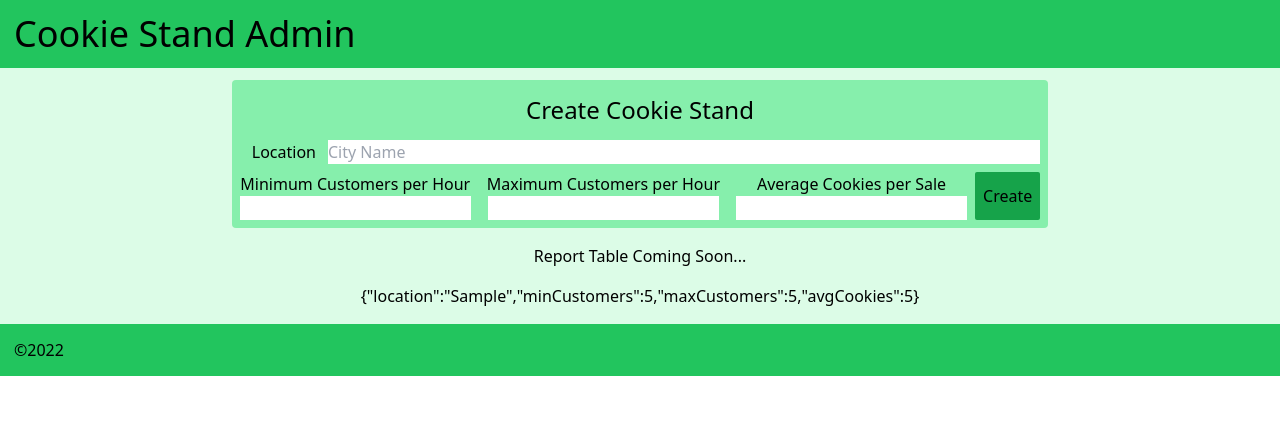
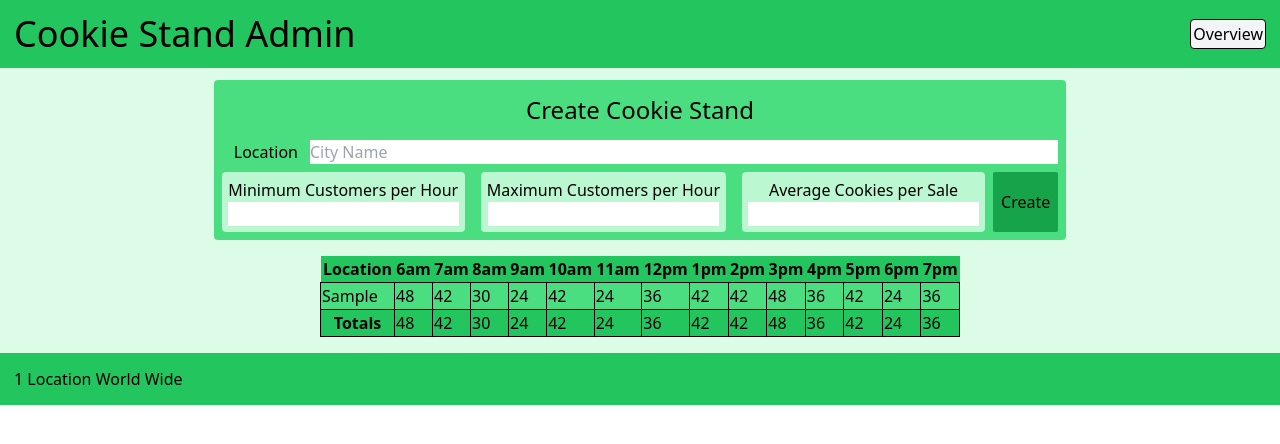
Before and after one commit to BenjaminSmall94/cookie-stand-admin, a Next.js app: page / in a window 1280 px wide. Both pictures are taken after typing "Sample", "5", "5", "5" into the empty fields and a click on the button "Create". Shown: the top 444 px of the page. Built offline with nearby package versions, Linux system fonts and the light colour scheme.

Commit message:
built table for tracking cookie sales using map function and more

```diff
--- /dev/null
+++ b/components/CookieForm.js
@@ -0,0 +1,28 @@
+function CookieForm(props) {
+  return (
+    <form onSubmit={props.onSubmit} className="w-1/2 min-w-max mx-auto my-3 bg-green-400 rounded">
+      <h2 className='text-2xl p-3.5 text-center'>Create Cookie Stand</h2>
+      <div className='flex'>
+        <label htmlFor="location" className='ml-5 mr-2'>Location</label>
+        <input type="text" placeholder='City Name' name="location" className='flex-auto mr-2 ml-1' required />
+      </div>
+      <div className='flex py-2'>
+        <div className='flex-auto mx-2 p-1.5 bg-green-200 rounded'>
+          <label htmlFor="min_cust" className='block text-center'>Minimum Customers per Hour</label>
+          <input type="number" name='min_cust' className='block mx-auto' required />
+        </div>
+        <div className='flex-auto mx-2 p-1.5 bg-green-200 rounded'>
+          <label htmlFor="max_cust" className='block text-center'>Maximum Customers per Hour</label>
+          <input type="number" name='max_cust' className='block mx-auto' required />
+        </div>
+        <div className='flex-auto mx-2 p-1.5 bg-green-200 rounded'>
+          <label htmlFor="avg_cookies" className='block text-center'>Average Cookies per Sale</label>
+          <input type="number" name='avg_cookies' className='block mx-auto' required />
+        </div>
+        <button type='submit' className='bg-green-600 p-2 mr-2 rounded-sm'>Create</button>
+      </div>
+    </form>
+  );
+}
+
+export default CookieForm;
--- /dev/null
+++ b/components/CookieReport.js
@@ -0,0 +1,33 @@
+import { hours } from './data'
+const hourlySales = [48, 42, 30, 24, 42, 24, 36, 42, 42, 48, 36, 42, 24, 36]
+
+function CookieReport(props) {
+  return (
+    props.stands.length === 0 ?
+      <h3 className='text-center my-4'>No Cookie Stands Availalbe</h3> :
+      <table className='w-1/2 mx-auto my-4'>
+        <thead>
+          <tr className='bg-green-500'>
+            <th>Location</th>
+            {hours.map((hour, idx) => <th key={idx}>{hour}</th>)}
+          </tr>
+        </thead>
+        <tbody>
+          {props.stands.map(stand => (
+            <tr key={stand.id} className={`bg-green-${300 + stand.id % 2 * 100}`}>
+              <td className='border border-black'>{stand.location}</td>
+              {hourlySales.map((sales, idx) => <td key={idx} className='border border-black'>{sales}</td>)}
+            </tr>
+          ))}
+        </tbody>
+        <tfoot>
+          <tr className='bg-green-500'>
+            <th className='border border-black'>Totals</th>
+            {hourlySales.map((sales, idx) => <td key={idx} className='border border-black'>{sales * props.stands.length}</td>)}
+          </tr>
+        </tfoot>
+      </table>
+  );
+}
+
+export default CookieReport;
--- /dev/null
+++ b/components/Header.js
@@ -0,0 +1,14 @@
+import Link from 'next/link'
+
+function Header() {
+  return (
+    <header className='flex justify-between items-center bg-green-500 p-3.5'>
+      <h1 className='text-4xl'>Cookie Stand Admin</h1>
+      <Link href={'/overview'} >
+        <a className="inline-block bg-gray-100 p-0.5 rounded border border-black">Overview</a>
+      </Link>
+    </header>
+  );
+}
+
+export default Header;
--- /dev/null
+++ b/components/data.js
@@ -0,0 +1 @@
+export const hours = ['6am', '7am', '8am', '9am', '10am', '11am', '12pm', '1pm', '2pm', '3pm', '4pm', '5pm', '6pm', '7pm'];
--- a/pages/index.js
+++ b/pages/index.js
@@ -1,88 +1,46 @@
 import Head from 'next/head'
-import { stringify } from 'postcss';
+import Header from '../components/Header'
+import CookieForm from '../components/CookieForm';
+import CookieReport from '../components/CookieReport';
 import { useSate, useState } from 'react'
 
 
 export default function Home() {
 
-  const [last_stand, setLastStand] = useState('Last Cookie Stand')
+  const [stands, setLastStand] = useState([])
 
   function handleSubmit(e) {
     e.preventDefault();
-    const formResponse = {
-      "location": e.target.location.value,
-      "minCustomers": parseInt(e.target.min_cust.value),
-      "maxCustomers": parseInt(e.target.max_cust.value),
-      "avgCookies": parseInt(e.target.avg_cookies.value)
+    const standData = {
+      id: stands.length + 1,
+      location: e.target.location.value,
+      minCustomers: parseInt(e.target.min_cust.value),
+      maxCustomers: parseInt(e.target.max_cust.value),
+      avgCookies: parseInt(e.target.avg_cookies.value)
     }
-    setLastStand(JSON.stringify(formResponse))
-    // setLastStand(`{"location":"${e.target.location.value}","minCustomers":${e.target.min_cust.value},"maxCustomers":${e.target.max_cust.value},"avgCookies":${e.target.avg_cookies.value}}`);
+    setLastStand([...stands, standData])
     e.target.reset();
   }
 
   return (
-    <div className='bg-green-100'>
+    <div className='bg-green-100 min-w-max'>
       <Head>
         <title>Cookie Stand Admin</title>
       </Head>
       <Header />
       <main>
         <CookieForm onSubmit={handleSubmit} />
-        <CookieReport stand={last_stand} />
+        <CookieReport stands={stands} />
       </main>
-      <Footer copyright="2022" />
+      <Footer storeCount={stands.length} />
     </div>
-  );
-}
-
-function Header() {
-  return (
-    <header className='bg-green-500 text-4xl p-3.5'>
-      <h1>Cookie Stand Admin</h1>
-    </header>
   );
 }
 
 function Footer(props) {
   return (
     <footer className='bg-green-500 p-3.5'>
-      <p>&copy;{props.copyright}</p>
+      <p>{props.storeCount} Location World Wide</p>
     </footer>
   );
 }
-
-function CookieForm(props) {
-  return (
-    <form onSubmit={props.onSubmit} className="w-1/2 min-w-max mx-auto my-3 bg-green-300 rounded">
-      <h2 className='text-2xl p-3.5 text-center'>Create Cookie Stand</h2>
-      <div className='flex'>
-        <label htmlFor="location" className='ml-5 mr-2'>Location</label>
-        <input type="text" placeholder='City Name' name="location" className='flex-auto mr-2 ml-1' required />
-      </div>
-      <div className='flex py-2'>
-        <div className='flex-auto mx-2'>
-          <label htmlFor="min_cust" className='block text-center'>Minimum Customers per Hour</label>
-          <input type="number" name='min_cust' className='block mx-auto' required />
-        </div>
-        <div className='flex-auto mx-2'>
-          <label htmlFor="max_cust" className='block text-center'>Maximum Customers per Hour</label>
-          <input type="number" name='max_cust' className='block mx-auto' required />
-        </div>
-        <div className='flex-auto mx-2'>
-          <label htmlFor="avg_cookies" className='block text-center'>Average Cookies per Sale</label>
-          <input type="number" name='avg_cookies' className='block mx-auto' required />
-        </div>
-        <button type='submit' className='bg-green-600 p-2 mr-2 rounded-sm'>Create</button>
-      </div>
-    </form>
-  );
-}
-
-function CookieReport(props) {
-  return (
-    <div>
-      <h3 className='text-center m-4'>Report Table Coming Soon...</h3>
-      <p className='text-center m-4'>{props.stand}</p>
-    </div>
-  );
-}
--- /dev/null
+++ b/pages/overview.js
@@ -0,0 +1,12 @@
+import Link from 'next/link'
+
+export default function Overview() {
+  return (
+    <>
+      <h1>Overview</h1>
+      <Link href='/'>
+        <a>Home</a>
+      </Link>
+    </>
+  )
+}
```
Also changed, not shown: 1 other file (tests, documents, lock files or other folders).
